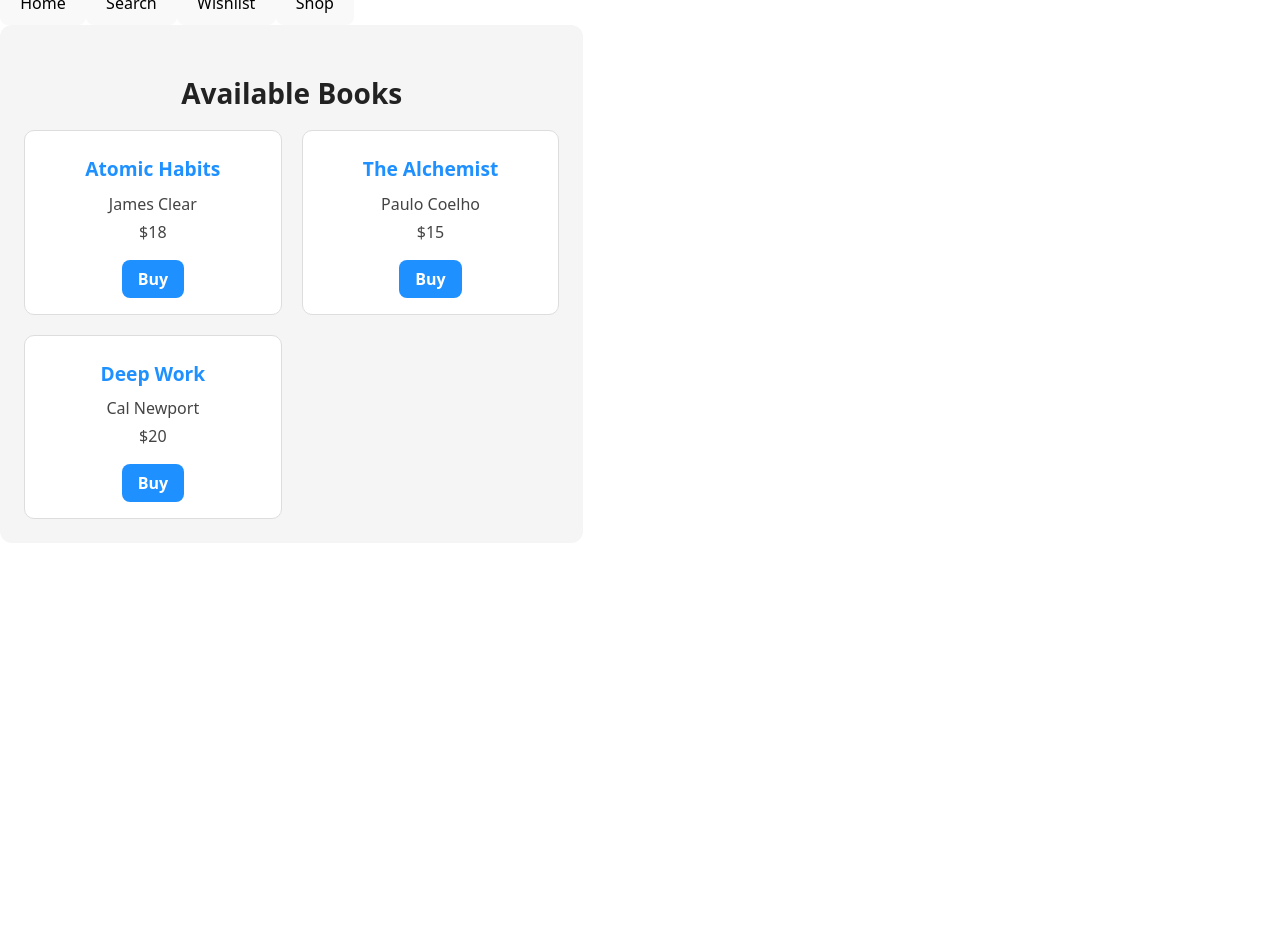
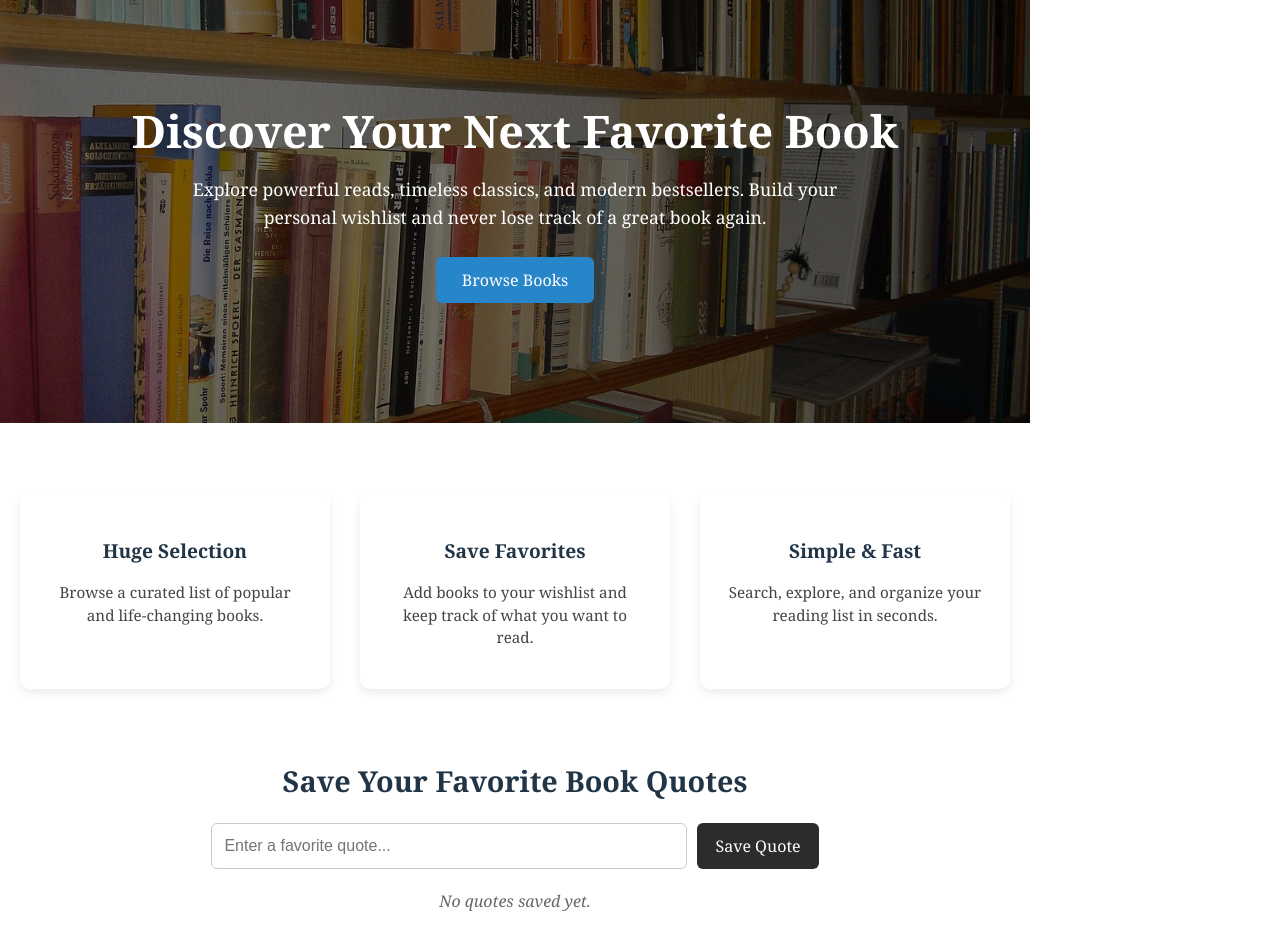
Before and after one commit to rrcparam/Online-Book-purchase-, a React (Vite) app in the folder online book purchase/: page / in a window 1280 px wide. Shown: the part 200-1150 px from the top of the page. Before the commit the page ends 800 px from the top, so only its background shows below. Built offline with nearby package versions, Linux system fonts and the light colour scheme.

Commit message:
created homepage and add header navigation

```diff
--- a/online book purchase/package.json
+++ b/online book purchase/package.json
@@ -11,7 +11,8 @@
   },
   "dependencies": {
     "react": "^19.2.0",
-    "react-dom": "^19.2.0"
+    "react-dom": "^19.2.0",
+    "react-router-dom": "^7.13.0"
   },
   "devDependencies": {
     "@eslint/js": "^9.39.1",
--- a/online book purchase/src/App.tsx
+++ b/online book purchase/src/App.tsx
@@ -1,13 +1,16 @@
 
-import BookList from "./Components/book_catalog.tsx";
+import { BrowserRouter, Routes, Route } from "react-router-dom";
 import Header from "./Components/Header";
+import Home from "./pages/Home";
 
 export default function App() {
   return (
-   <>
-      <Header />
-      <BookList />
+    <BrowserRouter>
+      <Header wishlistCount={0} />
 
-    </>
+      <Routes>
+        <Route path="/" element={<Home />} />
+      </Routes>
+    </BrowserRouter>
   );
 }
--- a/online book purchase/src/Components/Header.tsx
+++ b/online book purchase/src/Components/Header.tsx
@@ -1,16 +1,21 @@
-const Header = () => {
+import { Link } from "react-router-dom";
+
+type HeaderProps = {
+  wishlistCount: number;
+};
+
+export default function Header({ wishlistCount }: HeaderProps) {
   return (
     <header>
       <h1>Online Book Purchaser</h1>
 
       <nav className="nav-links">
-        <button>Home</button>
-        <button>Search</button>
-        <button>Wishlist</button>
-        <button>Shop</button>
+        <Link to="/">Home</Link>
+        <Link to="/catalog">Catalog</Link>
+        <Link to="/wishlist">
+          Wishlist ({wishlistCount})
+        </Link>
       </nav>
     </header>
   );
-};
-
-export default Header;
+}
--- a/online book purchase/src/Components/book_catalog.css
+++ /dev/null
@@ -1,66 +0,0 @@
-section {
-  padding: 1.5rem;
-  background-color: #f5f5f5;
-  border-radius: 12px;
-}
-
-/* Title */
-h2 {
-  margin-bottom: 1rem;
-  font-size: 1.75rem;
-  color: #222222;
-  text-align: center;
-}
-
-/* Grid layout for books */
-.book-grid {
-  display: grid;
-  grid-template-columns: repeat(auto-fit, minmax(220px, 1fr));
-  gap: 1.25rem;
-}
-
-/* Individual book card */
-.book-card {
-  background-color: #ffffff;
-  padding: 1rem;
-  border-radius: 10px;
-  border: 1px solid #dddddd;
-  text-align: center;
-  transition: transform 0.2s ease, box-shadow 0.2s ease;
-}
-
-/* Hover effect */
-.book-card:hover {
-  transform: translateY(-4px);
-  box-shadow: 0 6px 14px rgba(0, 0, 0, 0.12);
-}
-
-/* Book title */
-.book-card h3 {
-  margin: 0.5rem 0;
-  font-size: 1.2rem;
-  color: #1e90ff;
-}
-
-/* Author and price */
-.book-card p {
-  margin: 0.25rem 0;
-  color: #444444;
-}
-
-/* Buy button */
-.book-card button {
-  margin-top: 0.75rem;
-  padding: 0.5rem 1rem;
-  background-color: #1e90ff;
-  color: #ffffff;
-  border: none;
-  border-radius: 8px;
-  cursor: pointer;
-  font-weight: 600;
-}
-
-/* Button hover */
-.book-card button:hover {
-  background-color: #187bcd;
-}
--- a/online book purchase/src/Components/book_catalog.tsx
+++ /dev/null
@@ -1,33 +0,0 @@
-import "./book_catalog.css";
-
-type Book = {
-  id: number;
-  title: string;
-  author: string;
-  price: number;
-};
-
-export default function BookList() {
-  const books: Book[] = [
-    { id: 1, title: "Atomic Habits", author: "James Clear", price: 18 },
-    { id: 2, title: "The Alchemist", author: "Paulo Coelho", price: 15 },
-    { id: 3, title: "Deep Work", author: "Cal Newport", price: 20 },
-  ];
-
-  return (
-    <section>
-      <h2>Available Books</h2>
-
-      <div className="book-grid">
-        {books.map((book) => (
-          <div className="book-card" key={book.id}>
-            <h3>{book.title}</h3>
-            <p>{book.author}</p>
-            <p>${book.price}</p>
-            <button>Buy</button>
-          </div>
-        ))}
-      </div>
-    </section>
-  );
-}
--- /dev/null
+++ b/online book purchase/src/pages/Home.css
@@ -0,0 +1,200 @@
+/* HOME PAGE WRAPPER */
+.home {
+  text-align: center;
+  padding-bottom: 60px;
+  font-family: "Georgia", "Segoe UI", serif;
+}
+
+/* HERO SECTION */
+.hero {
+  background-size: cover;
+  background-position: center;
+  padding: 120px 20px;
+  color: white;
+  position: relative;
+}
+
+.hero::before {
+  content: "";
+  position: absolute;
+  inset: 0;
+  background: rgba(0, 0, 0, 0.55);
+}
+
+.hero h1,
+.hero p,
+.hero .cta-btn {
+  position: relative;
+  z-index: 1;
+}
+
+.hero h1 {
+  font-size: 2.8rem;
+  margin-bottom: 20px;
+}
+
+.hero p {
+  max-width: 700px;
+  margin: 0 auto 25px;
+  font-size: 1.1rem;
+  line-height: 1.6;
+}
+
+/* CTA BUTTON */
+.cta-btn {
+  padding: 12px 26px;
+  font-size: 1rem;
+  background-color: #2785c9;
+  color: white;
+  border: none;
+  border-radius: 6px;
+  cursor: pointer;
+  transition: all 0.3s ease;
+}
+
+.cta-btn:hover {
+  background-color: #18036d;
+  transform: translateY(-2px);
+}
+
+/* FEATURES SECTION */
+.features {
+  display: flex;
+  justify-content: center;
+  gap: 30px;
+  margin: 70px 20px 40px;
+  flex-wrap: wrap;
+}
+
+.feature-card {
+  background: white;
+  padding: 25px;
+  border-radius: 10px;
+  width: 260px;
+  box-shadow: 0 4px 10px rgba(0, 0, 0, 0.08);
+  transition: transform 0.3s ease;
+}
+
+.feature-card:hover {
+  transform: translateY(-5px);
+}
+
+.feature-card h3 {
+  margin-bottom: 10px;
+  font-size: 1.2rem;
+}
+
+.feature-card p {
+  font-size: 0.95rem;
+  color: #444;
+}
+
+/* QUOTE SECTION */
+
+.quote-section {
+  margin: 70px auto 0;
+  max-width: 750px;
+  padding: 0 20px;
+}
+
+.quote-section h2 {
+  font-size: 1.8rem;
+  margin-bottom: 20px;
+}
+
+/* INPUT + BUTTON ROW */
+.quote-input-row {
+  display: flex;
+  justify-content: center;
+  gap: 10px;
+  margin-bottom: 20px;
+  flex-wrap: wrap;
+}
+
+.quote-input-row input {
+  padding: 12px;
+  width: 60%;
+  min-width: 250px;
+  border-radius: 6px;
+  border: 1px solid #ccc;
+  font-size: 1rem;
+}
+
+.quote-input-row button {
+  padding: 12px 18px;
+  background-color: #2c2c2c;
+  color: white;
+  border: none;
+  border-radius: 6px;
+  cursor: pointer;
+  transition: background 0.3s ease;
+}
+
+.quote-input-row button:hover {
+  background-color: #000;
+}
+
+
+.empty-msg {
+  color: #666;
+  font-style: italic;
+}
+
+/* QUOTE LIST */
+.quote-list {
+  list-style: none;
+  padding: 0;
+  margin-top: 20px;
+}
+
+.quote-list li {
+  background: #f8f5ef;
+  padding: 12px 15px;
+  margin-bottom: 10px;
+  border-radius: 6px;
+  display: flex;
+  justify-content: space-between;
+  align-items: center;
+  font-style: italic;
+}
+
+.remove-btn {
+  background: #b23b3b;
+  color: white;
+  border: none;
+  padding: 6px 10px;
+  border-radius: 4px;
+  cursor: pointer;
+  font-size: 0.85rem;
+  transition: background 0.3s ease;
+}
+
+.remove-btn:hover {
+  background: #8f2e2e;
+}
+
+
+
+@media (max-width: 768px) {
+  .hero {
+    padding: 90px 15px;
+  }
+
+  .hero h1 {
+    font-size: 2rem;
+  }
+
+  .features {
+    flex-direction: column;
+    align-items: center;
+  }
+
+  .quote-input-row {
+    flex-direction: column;
+    align-items: center;
+  }
+
+  .quote-input-row input {
+    width: 90%;
+  }
+}
--- /dev/null
+++ b/online book purchase/src/pages/Home.tsx
@@ -0,0 +1,88 @@
+import { useState } from "react";
+import { Link } from "react-router-dom";
+import "./Home.css";
+import heroBg from "../assets/hero-books.jpg";
+
+export default function Home() {
+  const [quoteInput, setQuoteInput] = useState("");
+  const [quotes, setQuotes] = useState<string[]>([]);
+
+  function addQuote() {
+    if (quoteInput.trim() === "") return;
+    setQuotes([...quotes, quoteInput]);
+    setQuoteInput("");
+  }
+
+  function removeQuote(index: number) {
+    setQuotes(quotes.filter((_, i) => i !== index));
+  }
+
+  return (
+    <section className="home">
+      <div
+        className="hero"
+        style={{ backgroundImage: `url(${heroBg})` }}
+      >
+        <h1>Discover Your Next Favorite Book</h1>
+        <p>
+          Explore powerful reads, timeless classics, and modern bestsellers.
+          Build your personal wishlist and never lose track of a great book again.
+        </p>
+
+        <Link to="/catalog">
+          <button className="cta-btn">Browse Books</button>
+        </Link>
+      </div>
+
+      <div className="features">
+        <div className="feature-card">
+          <h3>Huge Selection</h3>
+          <p>Browse a curated list of popular and life-changing books.</p>
+        </div>
+
+        <div className="feature-card">
+          <h3>Save Favorites</h3>
+          <p>Add books to your wishlist and keep track of what you want to read.</p>
+        </div>
+
+        <div className="feature-card">
+          <h3>Simple & Fast</h3>
+          <p>Search, explore, and organize your reading list in seconds.</p>
+        </div>
+      </div>
+
+
+      <div className="quote-section">
+        <h2>Save Your Favorite Book Quotes</h2>
+
+        <div className="quote-input-row">
+          <input
+            type="text"
+            placeholder="Enter a favorite quote..."
+            value={quoteInput}
+            onChange={(e) => setQuoteInput(e.target.value)}
+          />
+          <button onClick={addQuote}>Save Quote</button>
+        </div>
+
+        {quotes.length === 0 ? (
+          <p className="empty-msg">No quotes saved yet.</p>
+        ) : (
+          <ul className="quote-list">
+            {quotes.map((quote, index) => (
+              <li key={index}>
+                “{quote}”
+                <button
+                  className="remove-btn"
+                  onClick={() => removeQuote(index)}
+                >
+                  Remove
+                </button>
+              </li>
+            ))}
+          </ul>
+        )}
+      </div>
+    </section>
+  );
+}
```
Also changed, not shown: online book purchase/src/assets/hero-books.jpg (added), 1 other file (tests, documents, lock files or other folders).
